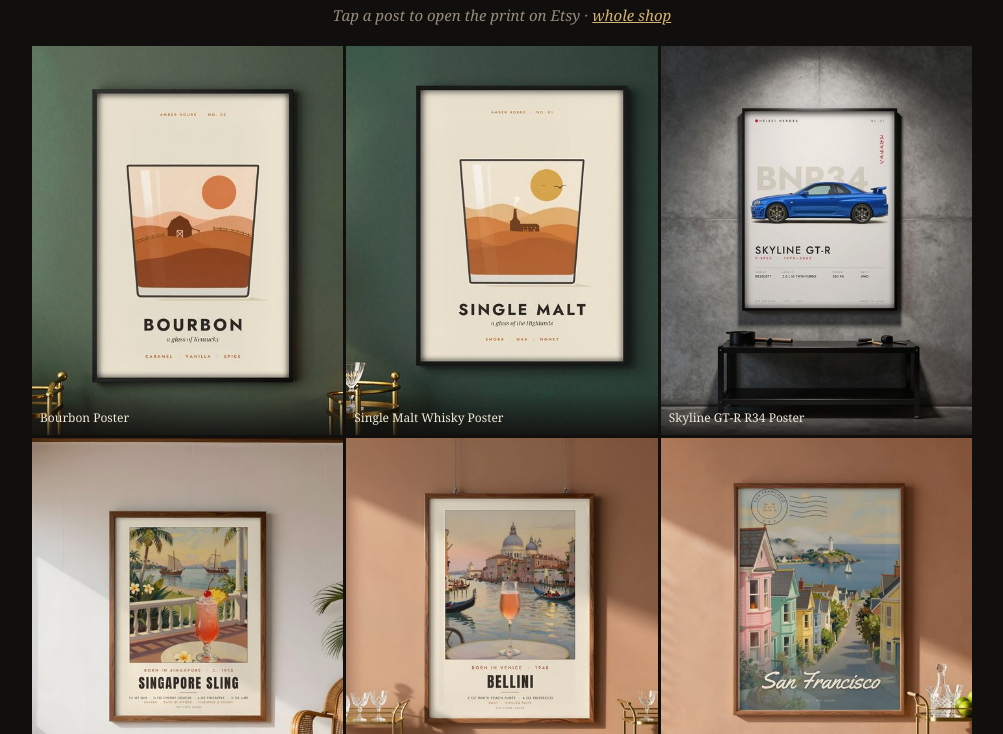
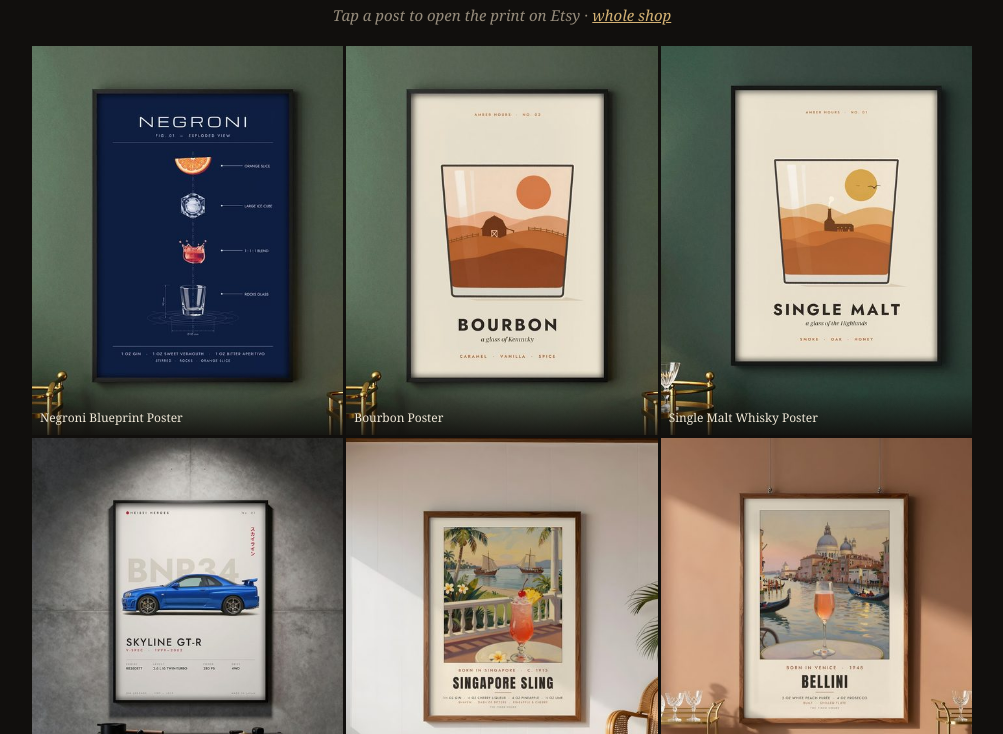
Before and after one commit to itsmedista/finer-hours, a plain HTML site: page index.html in a window 1280 px wide. Shown: the part 66-800 px from the top of the page, without its empty margins (138-1141 px from the left). Drawn offline with Linux system fonts and the light colour scheme.

Commit message:
Add post 57

```diff
--- a/index.html
+++ b/index.html
@@ -28,6 +28,7 @@ footer { text-align: center; color: var(--muted); padding: 24px 16px 40px; font-
 <p>Tap a post to open the print on Etsy · <a href="https://www.etsy.com/shop/TheFinerHours">whole shop</a></p>
 </header>
 <main>
+<a href="https://www.etsy.com/listing/4597747954" rel="noopener"><img src="img/57.jpg" width="480" height="600" loading="lazy" alt="Framed cocktail poster above a home bar: Negroni blueprint: rocks glass, the 1:1:1 blend, a large ice cube and an orange slice"><span>Negroni Blueprint Poster</span></a>
 <a href="https://www.etsy.com/listing/4604636131" rel="noopener"><img src="img/53.jpg" width="480" height="600" loading="lazy" alt="Framed mid-century poster above a home bar: a whisky tumbler holding the Kentucky countryside: a gambrel-roofed tobacco barn, a rail fence along the ridge and a burnt-orange sun"><span>Bourbon Poster</span></a>
 <a href="https://www.etsy.com/listing/4604658762" rel="noopener"><img src="img/52.jpg" width="480" height="600" loading="lazy" alt="Framed mid-century poster above a home bar: a whisky tumbler holding the Scottish Highlands: a small distillery with a smoking chimney on the ridge, a mustard sun and two gulls"><span>Single Malt Whisky Poster</span></a>
 <a href="https://www.etsy.com/listing/4603916928" rel="noopener"><img src="img/45.jpg" width="480" height="600" loading="lazy" alt="Framed minimalist JDM poster in a room: The BNR34 Skyline GT-R V-Spec in Bayside Blue, RB26DETT twin-turbo straight six, 280 PS, all-wheel drive"><span>Skyline GT-R R34 Poster</span></a>
```
Also changed, not shown: img/57.jpg (added).
